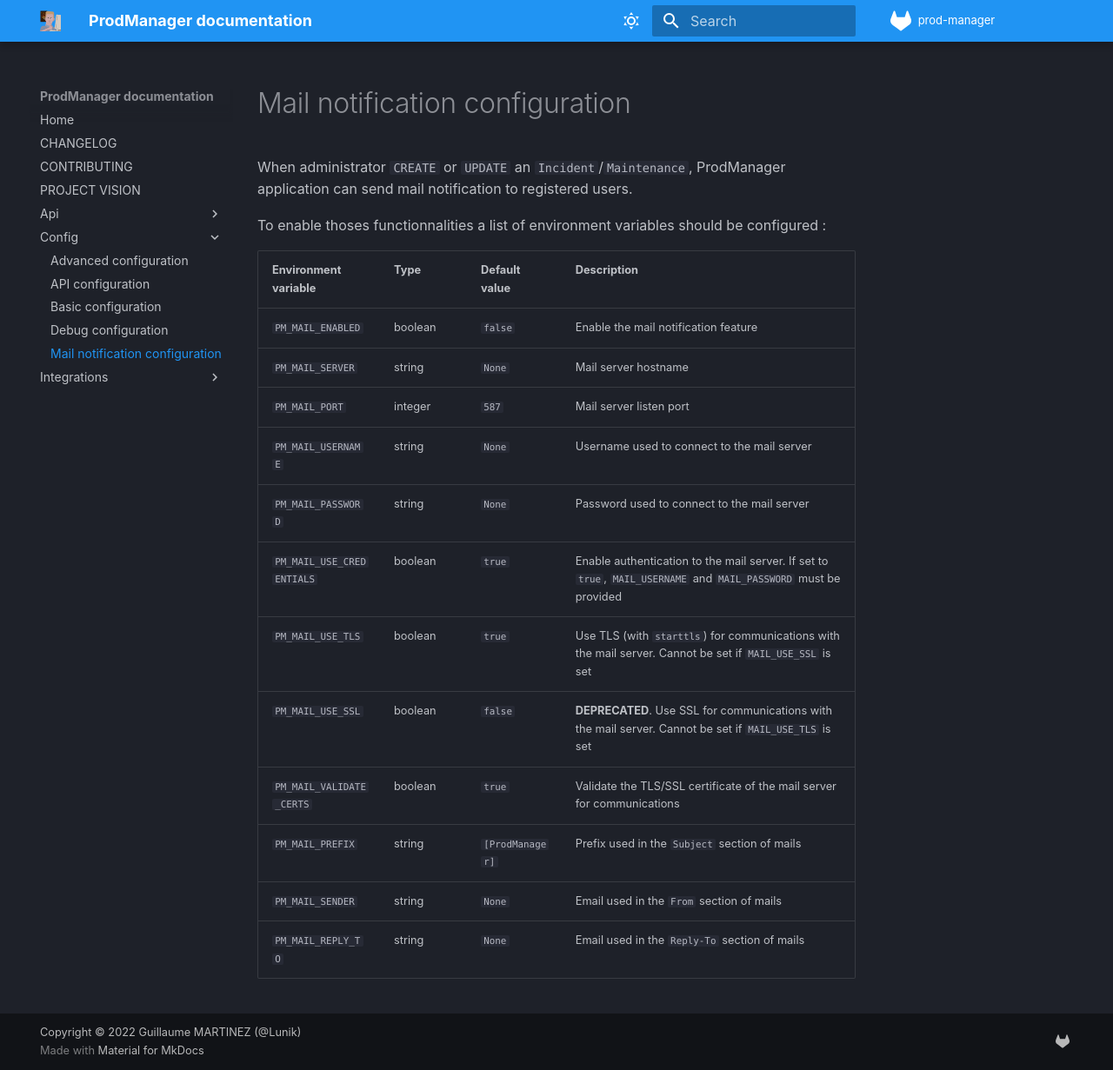
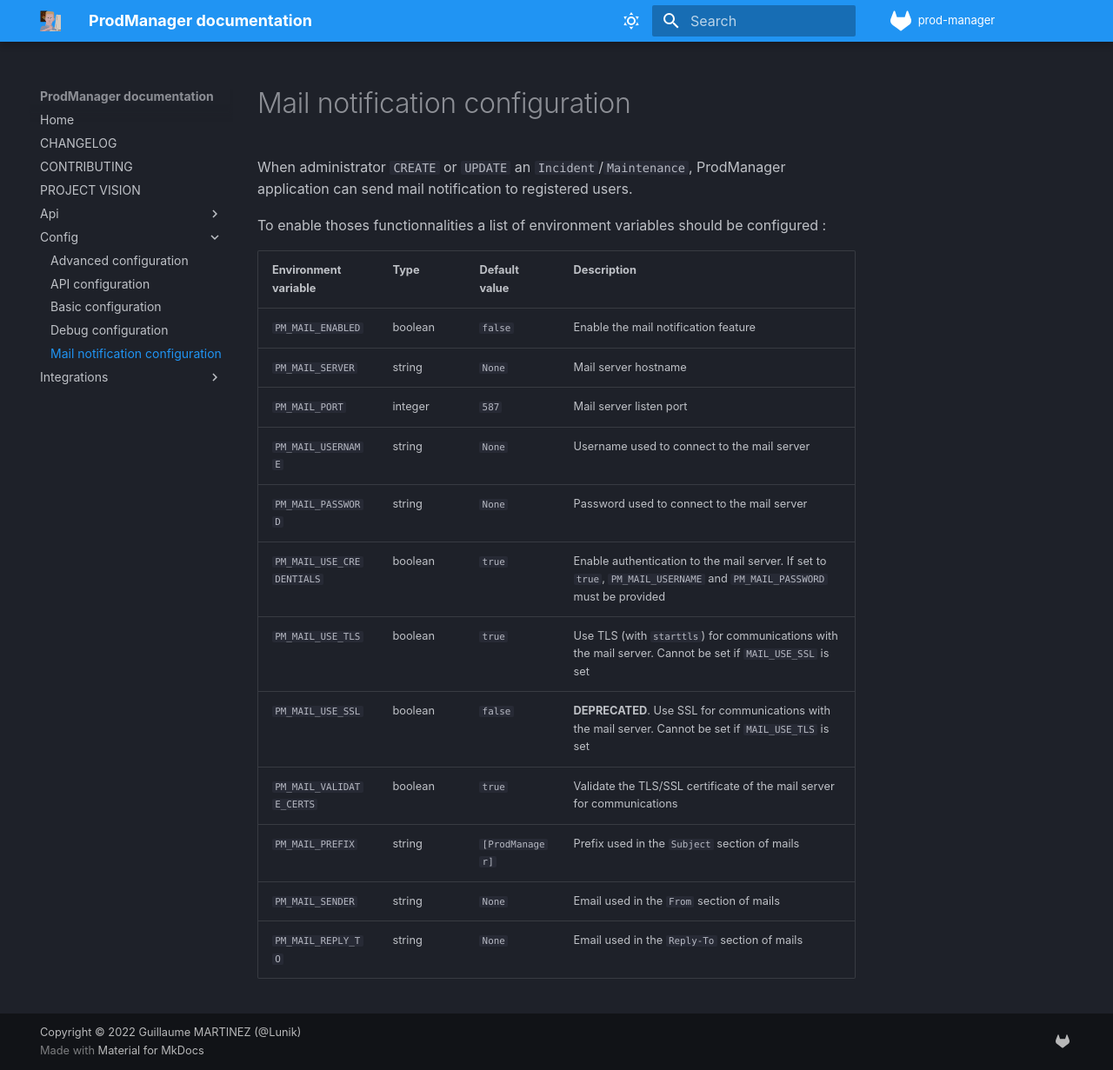
Before and after one commit to Lunik/prod-manager, an MkDocs documentation site: the page built from docs/config/mail-notification.md, in a window 1280 px wide and 1231 px high. Shown: the whole window at 87% size. Built offline with MkDocs 1.6.1 and Material for MkDocs 9.7.7, drawn with Linux system fonts in a browser that asks for light colours; comment, search, counter and statistics services are not loaded.

```diff
--- a/docs/config/mail-notification.md
+++ b/docs/config/mail-notification.md
@@ -11,7 +11,7 @@ To enable thoses functionnalities a list of environment variables should be conf
 | `PM_MAIL_PORT`            | integer | `587`           | Mail server listen port |
 | `PM_MAIL_USERNAME`        | string  | `None`          | Username used to connect to the mail server |
 | `PM_MAIL_PASSWORD`        | string  | `None`          | Password used to connect to the mail server |
-| `PM_MAIL_USE_CREDENTIALS` | boolean | `true`          | Enable authentication to the mail server. If set to `true`, `MAIL_USERNAME` and `MAIL_PASSWORD` must be provided |
+| `PM_MAIL_USE_CREDENTIALS` | boolean | `true`          | Enable authentication to the mail server. If set to `true`, `PM_MAIL_USERNAME` and `PM_MAIL_PASSWORD` must be provided |
 | `PM_MAIL_USE_TLS`         | boolean | `true`          | Use TLS (with `starttls`) for communications with the mail server. Cannot be set if `MAIL_USE_SSL` is set |
 | `PM_MAIL_USE_SSL`         | boolean | `false`         | **DEPRECATED**. Use SSL for communications with the mail server. Cannot be set if `MAIL_USE_TLS` is set |
 | `PM_MAIL_VALIDATE_CERTS`  | boolean | `true`          | Validate the TLS/SSL certificate of the mail server for communications |
```
Also changed, not shown: CHANGELOG.md (+1 -0 lines).
